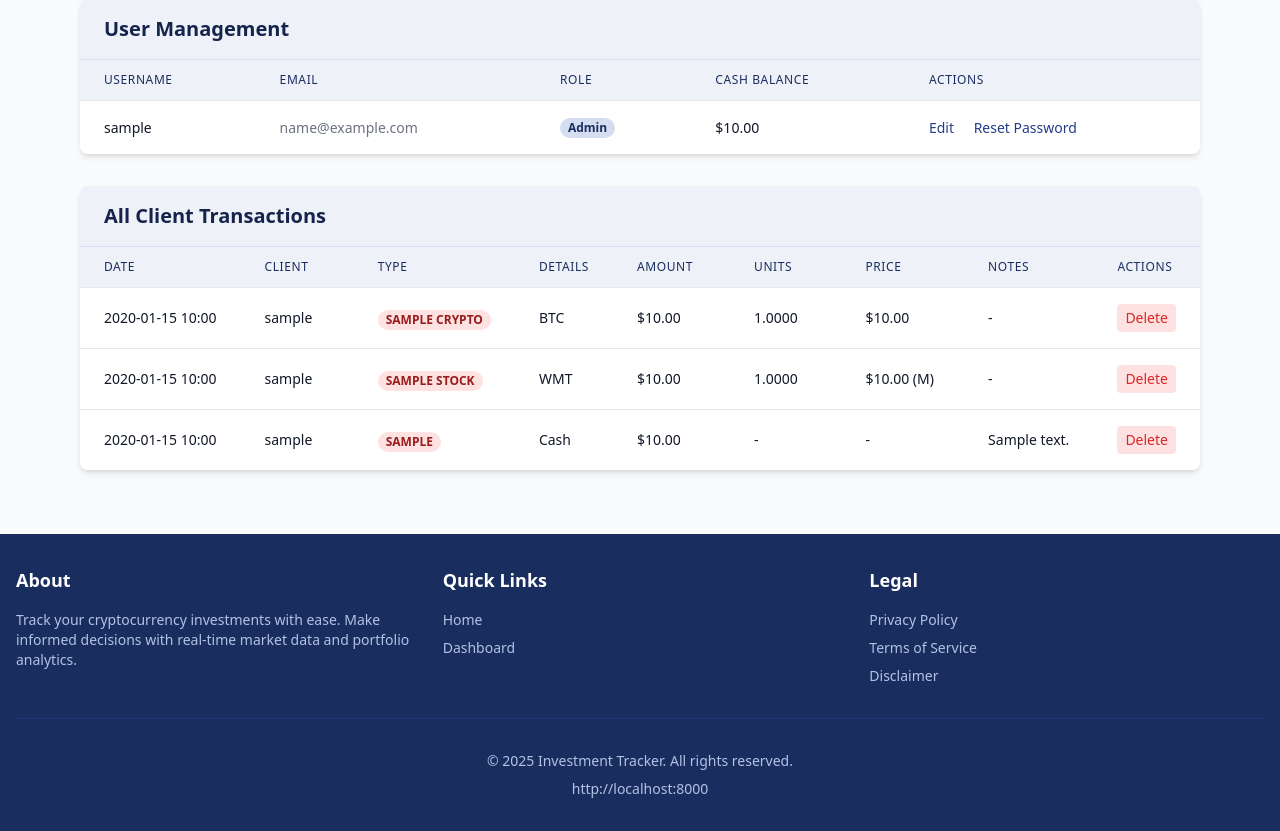
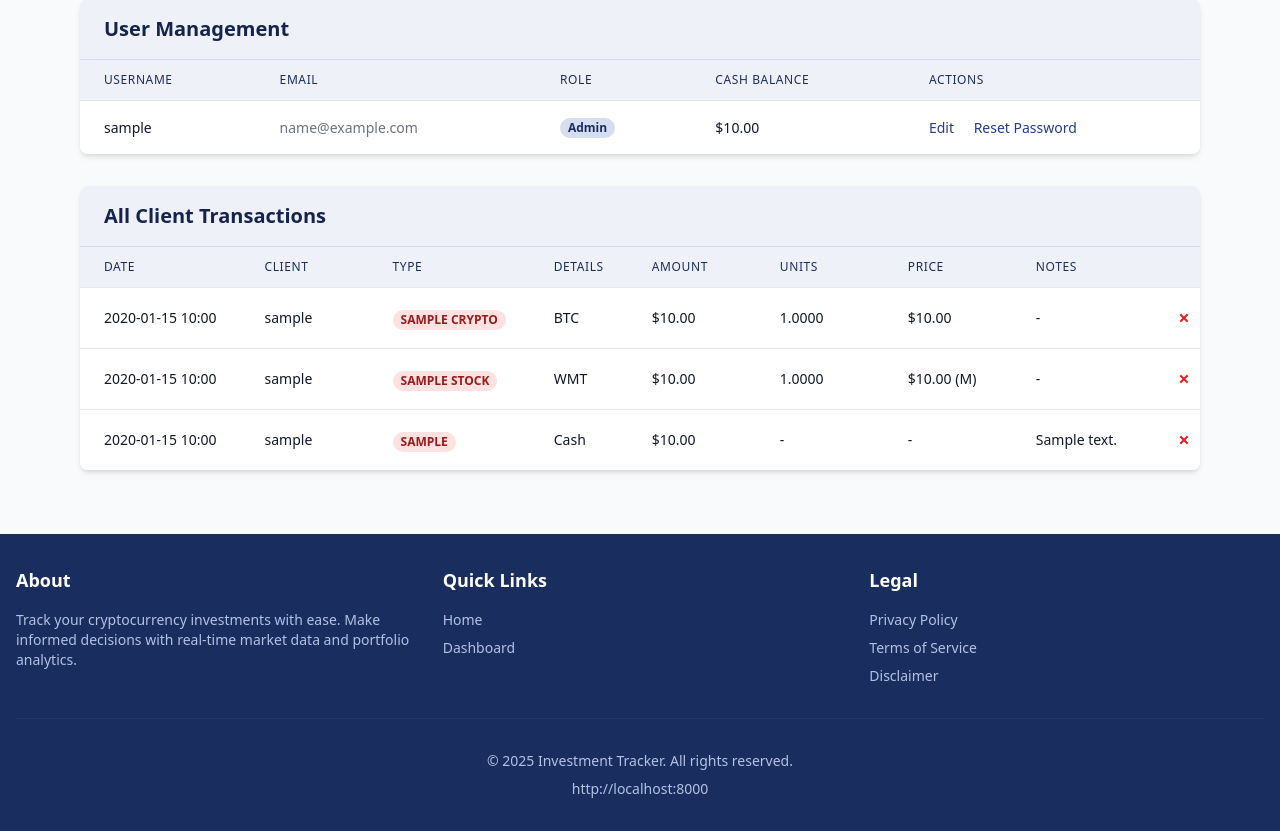
Before and after one commit to trangman/crypto-portfolio, a Flask app: page /admin in a window 1280 px wide. Shown: the part 589-1420 px from the top of the page. Run offline with Flask 3, Linux system fonts and the light colour scheme; a user stored in the database is signed in; tables that the repository leaves empty hold one stand-in row (values such as "Sample post"); some libraries are stand-ins or nearby versions.

Commit message:
changed the delete button to an X

```diff
--- a/templates/admin.html
+++ b/templates/admin.html
@@ -126,7 +126,7 @@
                         <th class="px-4 sm:px-6 py-3 text-left text-xs font-medium text-primary-800 uppercase tracking-wider w-32">Units</th>
                         <th class="px-4 sm:px-6 py-3 text-left text-xs font-medium text-primary-800 uppercase tracking-wider w-32">Price</th>
                         <th class="px-4 sm:px-6 py-3 text-left text-xs font-medium text-primary-800 uppercase tracking-wider">Notes</th>
-                        <th class="px-4 sm:px-6 py-3 text-left text-xs font-medium text-primary-800 uppercase tracking-wider w-24 sticky right-0 bg-primary-50">Actions</th>
+                        <th class="w-8"></th>
                     </tr>
                 </thead>
                 <tbody class="bg-white divide-y divide-gray-200">
@@ -156,15 +156,16 @@
                             <td class="px-4 sm:px-6 py-4 whitespace-nowrap">
                                 <div class="text-sm text-gray-900">${{ "%.2f"|format(transaction.price_at_time or 0) }}</div>
                             </td>
-                            <td class="px-4 sm:px-6 py-4 whitespace-nowrap">
-                                <div class="text-sm text-gray-900">-</div>
+                            <td class="px-4 sm:px-6 py-4 whitespace-nowrap text-sm text-gray-900">
+                                <div class="text-sm text-gray-900 truncate max-w-xs">{{ transaction.notes or '-' }}</div>
                             </td>
-                            <td class="px-4 sm:px-6 py-4 whitespace-nowrap text-sm text-gray-900 relative">
+                            <td class="px-2 py-4 whitespace-nowrap text-center">
                                 <button type="button"
                                         data-type="crypto"
                                         data-id="{{ transaction.id }}"
-                                        class="delete-transaction bg-red-100 text-red-600 hover:text-red-900 px-2 py-1 rounded inline-block z-10">
-                                    Delete
+                                        title="Delete"
+                                        class="delete-transaction text-red-600 hover:text-red-900 font-bold text-xl">
+                                    ×
                                 </button>
                             </td>
                         </tr>
@@ -195,14 +196,15 @@
                                 <div class="text-sm text-gray-900">${{ "%.2f"|format(transaction.price_at_time or 0) }}{% if transaction.manual_price %} (M){% endif %}</div>
                             </td>
                             <td class="px-4 sm:px-6 py-4 whitespace-nowrap">
-                                <div class="text-sm text-gray-900">-</div>
+                                <div class="text-sm text-gray-900 truncate max-w-xs">{{ transaction.notes or '-' }}</div>
                             </td>
-                            <td class="px-4 sm:px-6 py-4 whitespace-nowrap text-sm text-gray-900 relative">
+                            <td class="px-2 py-4 whitespace-nowrap text-center">
                                 <button type="button"
                                         data-type="stock"
                                         data-id="{{ transaction.id }}"
-                                        class="delete-transaction bg-red-100 text-red-600 hover:text-red-900 px-2 py-1 rounded inline-block z-10">
-                                    Delete
+                                        title="Delete"
+                                        class="delete-transaction text-red-600 hover:text-red-900 font-bold text-xl">
+                                    ×
                                 </button>
                             </td>
                         </tr>
@@ -235,12 +237,13 @@
                             <td class="px-4 sm:px-6 py-4 whitespace-nowrap">
                                 <div class="text-sm text-gray-900 truncate max-w-xs">{{ transaction.notes or '-' }}</div>
                             </td>
-                            <td class="px-4 sm:px-6 py-4 whitespace-nowrap text-sm text-gray-900 sticky right-0 bg-white">
+                            <td class="px-2 py-4 whitespace-nowrap text-center">
                                 <button type="button"
                                         data-type="cash"
                                         data-id="{{ transaction.id }}"
-                                        class="delete-transaction bg-red-100 text-red-600 hover:text-red-900 px-2 py-1 rounded inline-block">
-                                    Delete
+                                        title="Delete"
+                                        class="delete-transaction text-red-600 hover:text-red-900 font-bold text-xl">
+                                    ×
                                 </button>
                             </td>
                         </tr>
```
